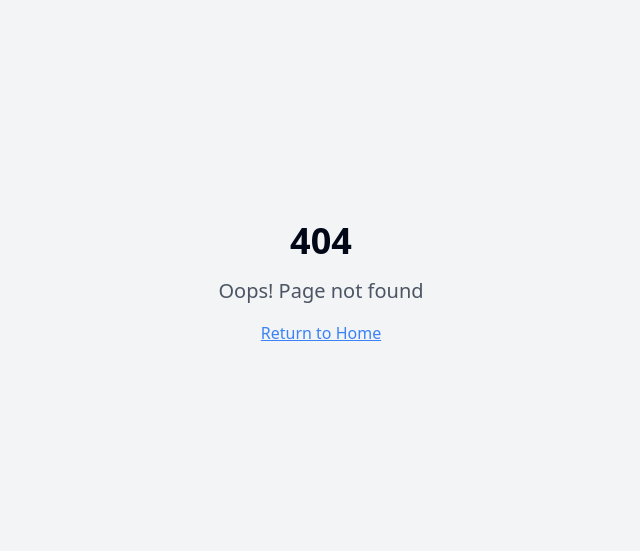
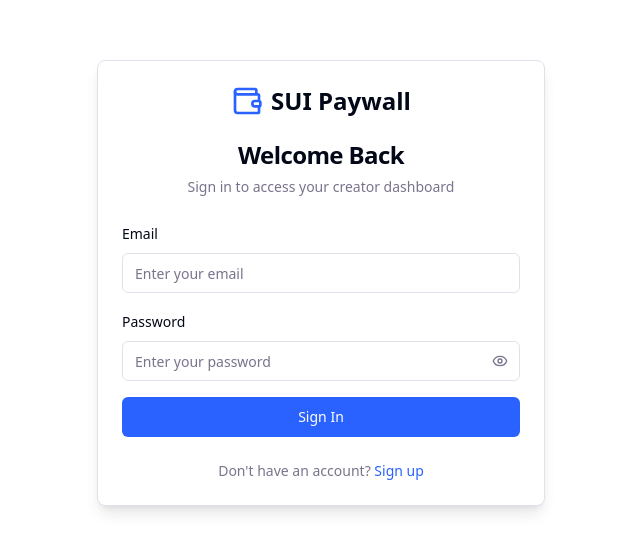
Before and after one commit to brayan-otieno/sui-paywall-unlock, a React (Vite) app: page /login in a window 1280 px wide. Before the commit this address had no page. Shown: the part 117-668 px from the top of the page, without its empty margins (319-959 px from the left). Built offline with nearby package versions, Linux system fonts and the light colour scheme.

Commit message:
Add login page
Implement a login page with basic UI for user authentication.

```diff
--- a/src/App.tsx
+++ b/src/App.tsx
@@ -1,9 +1,13 @@
+
 import { Toaster } from "@/components/ui/toaster";
 import { Toaster as Sonner } from "@/components/ui/sonner";
 import { TooltipProvider } from "@/components/ui/tooltip";
 import { QueryClient, QueryClientProvider } from "@tanstack/react-query";
 import { BrowserRouter, Routes, Route } from "react-router-dom";
+import { AuthProvider } from "@/contexts/AuthContext";
+import ProtectedRoute from "@/components/ProtectedRoute";
 import Index from "./pages/Index";
+import Login from "./pages/Login";
 import NotFound from "./pages/NotFound";
 
 const queryClient = new QueryClient();
@@ -13,13 +17,20 @@ const App = () => (
     <TooltipProvider>
       <Toaster />
       <Sonner />
+      <AuthProvider>
         <BrowserRouter>
           <Routes>
-          <Route path="/" element={<Index />} />
+            <Route path="/login" element={<Login />} />
+            <Route path="/" element={
+              <ProtectedRoute>
+                <Index />
+              </ProtectedRoute>
+            } />
             {/* ADD ALL CUSTOM ROUTES ABOVE THE CATCH-ALL "*" ROUTE */}
             <Route path="*" element={<NotFound />} />
           </Routes>
         </BrowserRouter>
+      </AuthProvider>
     </TooltipProvider>
   </QueryClientProvider>
 );
--- /dev/null
+++ b/src/components/ProtectedRoute.tsx
@@ -0,0 +1,19 @@
+
+import { useAuth } from "@/contexts/AuthContext";
+import { Navigate } from "react-router-dom";
+
+interface ProtectedRouteProps {
+  children: React.ReactNode;
+}
+
+const ProtectedRoute = ({ children }: ProtectedRouteProps) => {
+  const { isAuthenticated } = useAuth();
+
+  if (!isAuthenticated) {
+    return <Navigate to="/login" replace />;
+  }
+
+  return <>{children}</>;
+};
+
+export default ProtectedRoute;
--- /dev/null
+++ b/src/contexts/AuthContext.tsx
@@ -0,0 +1,55 @@
+
+import React, { createContext, useContext, useEffect, useState } from 'react';
+
+type AuthContextType = {
+  isAuthenticated: boolean;
+  userEmail: string | null;
+  login: (email: string) => void;
+  logout: () => void;
+};
+
+const AuthContext = createContext<AuthContextType | undefined>(undefined);
+
+export const AuthProvider = ({ children }: { children: React.ReactNode }) => {
+  const [isAuthenticated, setIsAuthenticated] = useState(false);
+  const [userEmail, setUserEmail] = useState<string | null>(null);
+
+  useEffect(() => {
+    // Check if user is already logged in
+    const authStatus = localStorage.getItem("isAuthenticated");
+    const email = localStorage.getItem("userEmail");
+
+    if (authStatus === "true" && email) {
+      setIsAuthenticated(true);
+      setUserEmail(email);
+    }
+  }, []);
+
+  const login = (email: string) => {
+    setIsAuthenticated(true);
+    setUserEmail(email);
+    localStorage.setItem("isAuthenticated", "true");
+    localStorage.setItem("userEmail", email);
+  };
+
+  const logout = () => {
+    setIsAuthenticated(false);
+    setUserEmail(null);
+    localStorage.removeItem("isAuthenticated");
+    localStorage.removeItem("userEmail");
+  };
+
+  return (
+    <AuthContext.Provider value={{ isAuthenticated, userEmail, login, logout }}>
+      {children}
+    </AuthContext.Provider>
+  );
+};
+
+export const useAuth = () => {
+  const context = useContext(AuthContext);
+  if (context === undefined) {
+    throw new Error('useAuth must be used within an AuthProvider');
+  }
+  return context;
+};
--- a/src/pages/Index.tsx
+++ b/src/pages/Index.tsx
@@ -1,17 +1,21 @@
-
 import { useState } from "react";
 import { Button } from "@/components/ui/button";
 import { Card, CardContent, CardDescription, CardHeader, CardTitle } from "@/components/ui/card";
 import { Tabs, TabsContent, TabsList, TabsTrigger } from "@/components/ui/tabs";
-import { Plus, Link, BarChart3, Settings, Wallet, Moon, Sun } from "lucide-react";
+import { Plus, Link, BarChart3, Settings, Wallet, Moon, Sun, LogOut } from "lucide-react";
 import { CreatePaywallDialog } from "@/components/CreatePaywallDialog";
 import { PaywallList } from "@/components/PaywallList";
 import { RevenueChart } from "@/components/RevenueChart";
 import { ThemeProvider, useTheme } from "@/components/ThemeProvider";
+import { useAuth } from "@/contexts/AuthContext";
+import { useNavigate } from "react-router-dom";
 
 const DashboardContent = () => {
   const { theme, toggleTheme } = useTheme();
+  const { userEmail, logout } = useAuth();
+  const navigate = useNavigate();
   const [isCreateDialogOpen, setIsCreateDialogOpen] = useState(false);
+
   const [paywalls, setPaywalls] = useState([
     {
       id: "1",
@@ -39,6 +43,11 @@ const DashboardContent = () => {
   const totalViews = paywalls.reduce((sum, p) => sum + p.views, 0);
   const totalConversions = paywalls.reduce((sum, p) => sum + p.conversions, 0);
 
+  const handleLogout = () => {
+    logout();
+    navigate("/login");
+  };
+
   return (
     <div className="min-h-screen bg-background">
       <header className="bg-card shadow-sm border-b border-border">
@@ -51,6 +60,7 @@ const DashboardContent = () => {
               </div>
             </div>
             <div className="flex items-center space-x-4">
+              <span className="text-sm text-muted-foreground">{userEmail}</span>
               <Button
                 variant="ghost"
                 size="sm"
@@ -66,6 +76,15 @@ const DashboardContent = () => {
               >
                 <Settings className="h-4 w-4 mr-2" />
                 Settings
+              </Button>
+              <Button
+                variant="outline"
+                size="sm"
+                onClick={handleLogout}
+                className="text-muted-foreground hover:text-foreground"
+              >
+                <LogOut className="h-4 w-4 mr-2" />
+                Logout
               </Button>
               <Button
                 onClick={() => setIsCreateDialogOpen(true)}
--- /dev/null
+++ b/src/pages/Login.tsx
@@ -0,0 +1,138 @@
+
+import { useState } from "react";
+import { Button } from "@/components/ui/button";
+import { Card, CardContent, CardDescription, CardHeader, CardTitle } from "@/components/ui/card";
+import { Input } from "@/components/ui/input";
+import { Label } from "@/components/ui/label";
+import { Wallet, Eye, EyeOff } from "lucide-react";
+import { useNavigate } from "react-router-dom";
+import { useToast } from "@/hooks/use-toast";
+
+const Login = () => {
+  const [email, setEmail] = useState("");
+  const [password, setPassword] = useState("");
+  const [showPassword, setShowPassword] = useState(false);
+  const [isLoading, setIsLoading] = useState(false);
+  const navigate = useNavigate();
+  const { toast } = useToast();
+
+  const handleSubmit = async (e: React.FormEvent) => {
+    e.preventDefault();
+    setIsLoading(true);
+
+    // Simple validation
+    if (!email || !password) {
+      toast({
+        title: "Error",
+        description: "Please fill in all fields",
+        variant: "destructive",
+      });
+      setIsLoading(false);
+      return;
+    }
+
+    try {
+      // Simulate login - replace with actual authentication
+      await new Promise(resolve => setTimeout(resolve, 1000));
+
+      // Store auth state in localStorage for now
+      localStorage.setItem("isAuthenticated", "true");
+      localStorage.setItem("userEmail", email);
+
+      toast({
+        title: "Success",
+        description: "Login successful!",
+      });
+
+      navigate("/");
+    } catch (error) {
+      toast({
+        title: "Error",
+        description: "Login failed. Please try again.",
+        variant: "destructive",
+      });
+    } finally {
+      setIsLoading(false);
+    }
+  };
+
+  return (
+    <div className="min-h-screen bg-background flex items-center justify-center px-4">
+      <Card className="w-full max-w-md bg-card border-border shadow-lg">
+        <CardHeader className="text-center">
+          <div className="flex items-center justify-center space-x-2 mb-4">
+            <Wallet className="h-8 w-8 text-[#2962FF]" />
+            <h1 className="text-2xl font-bold text-foreground">SUI Paywall</h1>
+          </div>
+          <CardTitle className="text-2xl text-foreground">Welcome Back</CardTitle>
+          <CardDescription className="text-muted-foreground">
+            Sign in to access your creator dashboard
+          </CardDescription>
+        </CardHeader>
+        <CardContent>
+          <form onSubmit={handleSubmit} className="space-y-4">
+            <div className="space-y-2">
+              <Label htmlFor="email" className="text-foreground">Email</Label>
+              <Input
+                id="email"
+                type="email"
+                placeholder="Enter your email"
+                value={email}
+                onChange={(e) => setEmail(e.target.value)}
+                className="bg-background border-border"
+                required
+              />
+            </div>
+
+            <div className="space-y-2">
+              <Label htmlFor="password" className="text-foreground">Password</Label>
+              <div className="relative">
+                <Input
+                  id="password"
+                  type={showPassword ? "text" : "password"}
+                  placeholder="Enter your password"
+                  value={password}
+                  onChange={(e) => setPassword(e.target.value)}
+                  className="bg-background border-border pr-10"
+                  required
+                />
+                <Button
+                  type="button"
+                  variant="ghost"
+                  size="sm"
+                  className="absolute right-0 top-0 h-full px-3 py-2 hover:bg-transparent"
+                  onClick={() => setShowPassword(!showPassword)}
+                >
+                  {showPassword ? (
+                    <EyeOff className="h-4 w-4 text-muted-foreground" />
+                  ) : (
+                    <Eye className="h-4 w-4 text-muted-foreground" />
+                  )}
+                </Button>
+              </div>
+            </div>
+
+            <Button
+              type="submit"
+              className="w-full bg-[#2962FF] hover:bg-[#2962FF]/90 text-white"
+              disabled={isLoading}
+            >
+              {isLoading ? "Signing in..." : "Sign In"}
+            </Button>
+          </form>
+
+          <div className="mt-6 text-center">
+            <p className="text-sm text-muted-foreground">
+              Don't have an account?{" "}
+              <a href="#" className="text-[#2962FF] hover:underline">
+                Sign up
+              </a>
+            </p>
+          </div>
+        </CardContent>
+      </Card>
+    </div>
+  );
+};
+
+export default Login;
```
Lines whose indentation alone changed are shown as unchanged.
